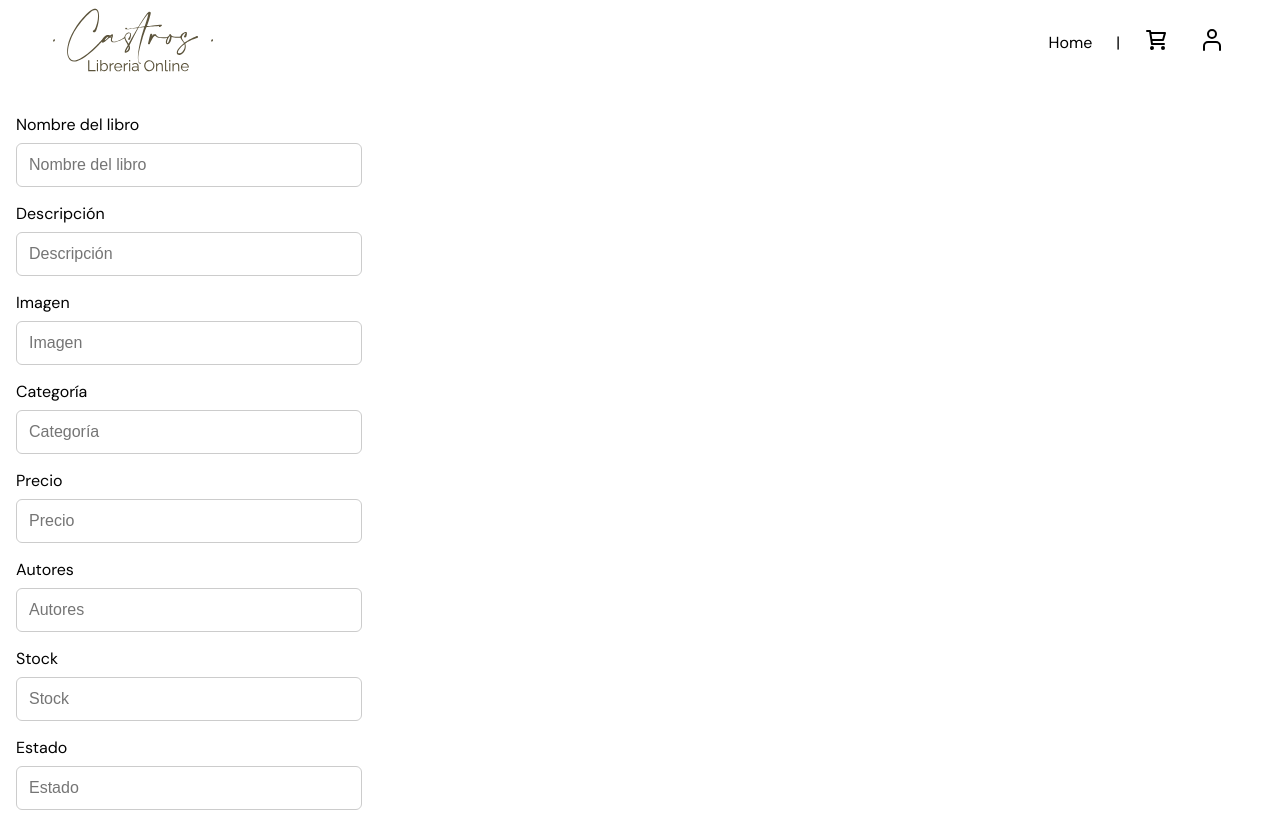
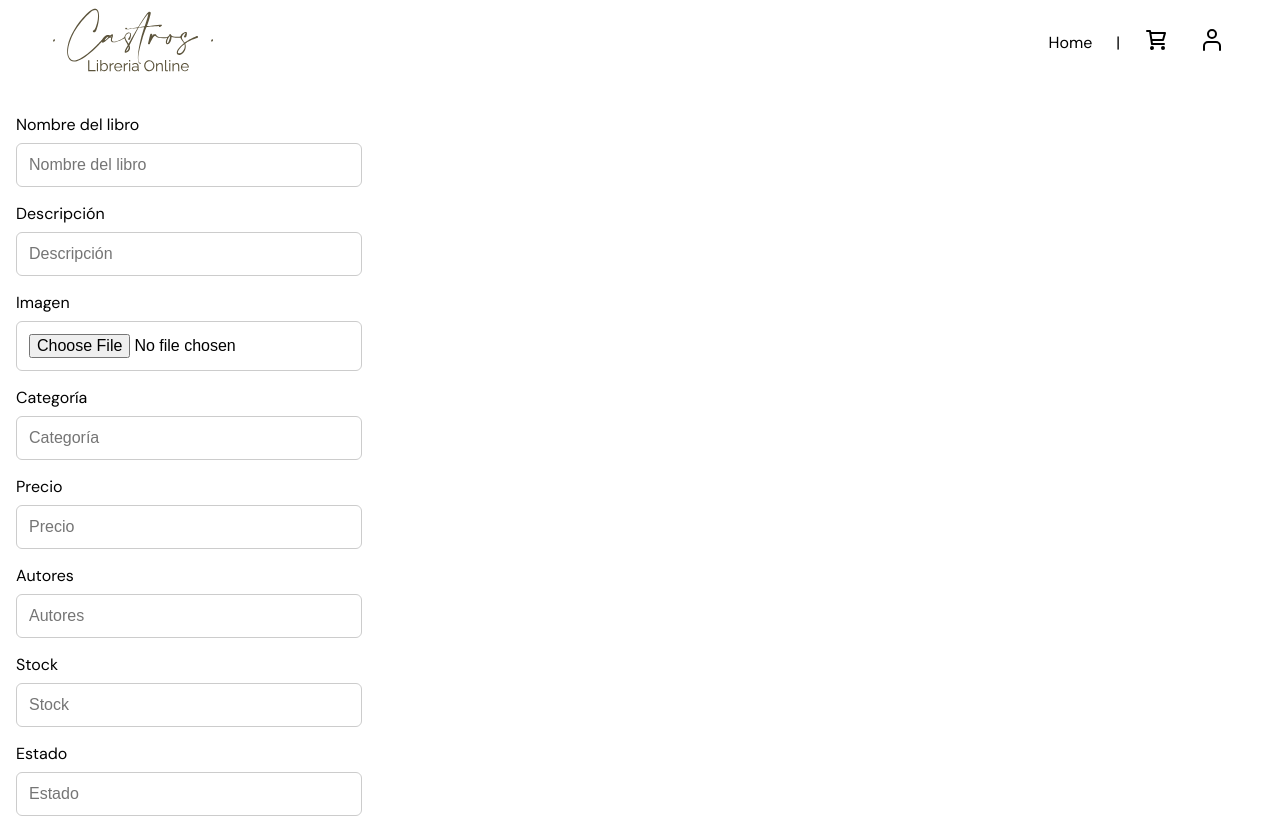
Before and after one commit to GIODIROSA/castros-libros-react-frontend, a React (Vite) app: page /manager in a window 1280 px wide. Shown: the top 818 px of the page. Built offline with nearby package versions, Linux system fonts and the light colour scheme; no server answers.

Commit message:
[UPDATE] Se cambia el input de imagen por uno para subir archivo

```diff
--- a/src/pages/BookManager.jsx
+++ b/src/pages/BookManager.jsx
@@ -57,11 +57,12 @@ const BookManager = () => {
         />
         <label>Imagen</label>
         <input
-          type="text"
+          type="file"
           name="image"
           placeholder="Imagen"
           value={bookData.image}
           onChange={handleInputChange}
+          accept="image.jpg, image.jpeg, image.png"
         />
         <label>Categoría</label>
         <input
```
